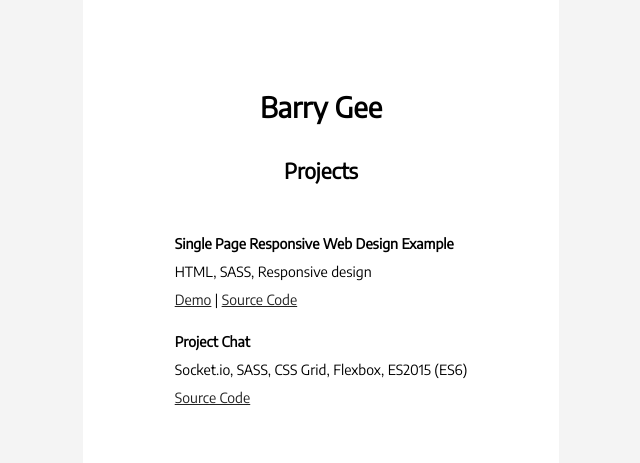
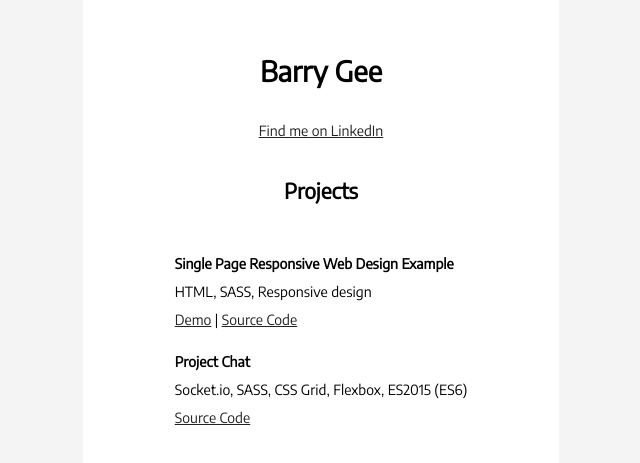
Before and after one commit to developer060616/barrygee.com, a plain HTML site: page index.html in a window 1280 px wide. Shown: the part 193-656 px from the top of the page, without its empty margins (319-959 px from the left). Drawn offline with Linux system fonts and the light colour scheme.

Commit message:
Update index.html

```diff
--- a/index.html
+++ b/index.html
@@ -11,6 +11,7 @@
 
   body
   {
+    margin: 0;
     height: 100%;
     font-family: 'Encode Sans', sans-serif;
     font-size: 14px;
@@ -67,6 +68,7 @@
 <div id="container">
 
   <h1>Barry Gee</h1>
+  <p><a href="https://www.linkedin.com/in/barry-gee-31956a146/">Find me on LinkedIn</a></p>
 
   <h2>Projects</h2>
 
```
